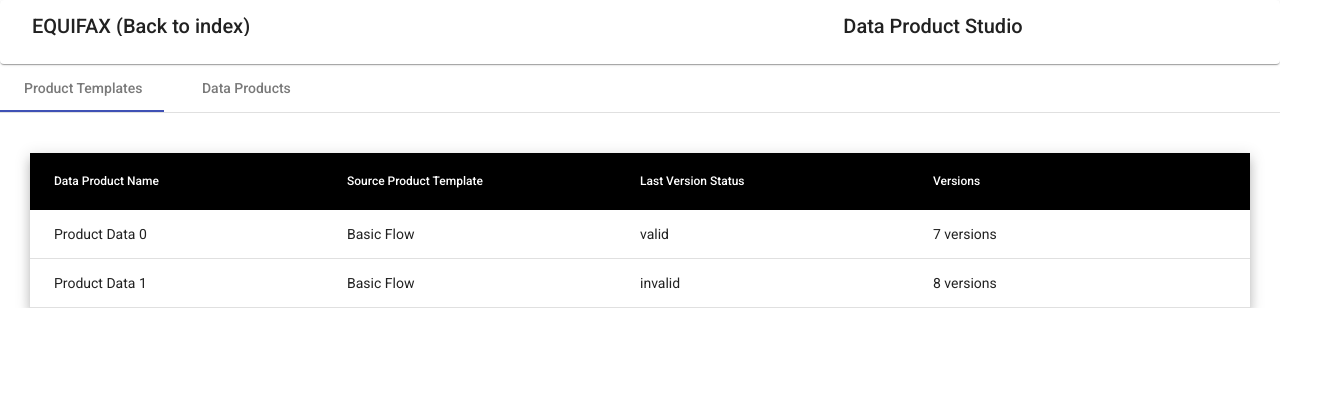
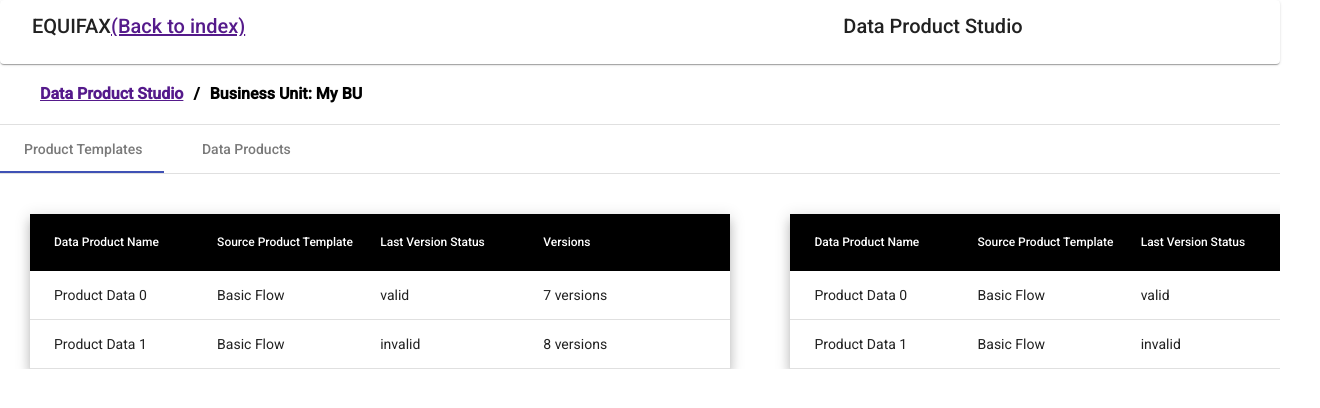
Before and after one commit to NamaNagesh/AngularMy, an Angular app: page / in a window 1280 px wide. Shown: the top 408 px of the page, 1320 px wide, since content can reach past the window. Built offline with nearby package versions, Linux system fonts and the light colour scheme.

Commit message:
header update and breadcrumb

```diff
--- a/package.json
+++ b/package.json
@@ -2,7 +2,7 @@
   "name": "my-angular",
   "version": "0.0.0",
   "scripts": {
-    "ng": "ng g c header",
+    "ng": "ng g c breadcrumb",
     "start": "ng serve",
     "build": "ng build",
     "watch": "ng build --watch --configuration development",
--- a/src/app/app.module.ts
+++ b/src/app/app.module.ts
@@ -12,13 +12,15 @@
 import { DataProductsComponent } from './data-products/data-products.component';
 import {MatTableModule} from '@angular/material/table';
 import { HeaderComponent } from './header/header.component';
+import { BreadcrumbComponent } from './breadcrumb/breadcrumb.component';
 
 @NgModule({
   declarations: [
     AppComponent,
     ProductsTemplatesComponent,
     DataProductsComponent,
-    HeaderComponent
+    HeaderComponent,
+    BreadcrumbComponent
   ],
   imports: [
     BrowserModule,
--- /dev/null
+++ b/src/app/breadcrumb/breadcrumb.component.html
@@ -0,0 +1,5 @@
+<div class="breadCard">
+<a class="breadItem" href="">Data Product Studio</a>
+<span class="breadItem">/</span>
+<span class="breadItem">Business Unit: My BU</span>
+</div>
--- /dev/null
+++ b/src/app/breadcrumb/breadcrumb.component.scss
@@ -0,0 +1,13 @@
+.breadCard{
+  width:100%;
+  height: 30px;
+  font-weight: bold;
+  font-size: 16px;
+  padding: 10px;
+  margin-left: 20px;
+  margin-top: 10px;
+}
+
+.breadItem{
+    padding-left:10px;
+}
--- /dev/null
+++ b/src/app/breadcrumb/breadcrumb.component.ts
@@ -0,0 +1,15 @@
+import { Component, OnInit } from '@angular/core';
+
+@Component({
+  selector: 'app-breadcrumb',
+  templateUrl: './breadcrumb.component.html',
+  styleUrls: ['./breadcrumb.component.scss']
+})
+export class BreadcrumbComponent implements OnInit {
+
+  constructor() { }
+
+  ngOnInit(): void {
+  }
+
+}
--- a/src/app/data-products/data-products.component.html
+++ b/src/app/data-products/data-products.component.html
@@ -1,3 +1,5 @@
+
+
 <div class="table-container mat-elevation-z8">
     <mat-table #table [dataSource]="dataSource">
 
@@ -51,4 +53,6 @@
       <mat-header-row *matHeaderRowDef="displayedColumns"></mat-header-row>
       <mat-row *matRowDef="let row; columns: displayedColumns;"></mat-row>
     </mat-table>
-  </div>
+
+
+</div>
--- a/src/app/header/header.component.html
+++ b/src/app/header/header.component.html
@@ -4,9 +4,11 @@
     <mat-card-header>
       <mat-card-title>
         <mat-grid-list cols="12" rowHeight="20px">
-            <mat-grid-tile class="firstHeading" colspan="8">EQUIFAX (Back to index)</mat-grid-tile>
+            <mat-grid-tile class="firstHeading" colspan="8">EQUIFAX <a href="">(Back to index)</a></mat-grid-tile>
             <mat-grid-tile class="secondHeading" colspan="4">Data Product Studio</mat-grid-tile>
           </mat-grid-list>
       </mat-card-title>
     </mat-card-header>
   </mat-card>
+  <app-breadcrumb></app-breadcrumb>
+  <mat-divider></mat-divider>
--- a/src/app/products-templates/products-templates.component.html
+++ b/src/app/products-templates/products-templates.component.html
@@ -68,6 +68,8 @@
 
   </mat-card> -->
 
+
+  <div style="display:inline-flex">
   <div class="table-container mat-elevation-z8">
     <mat-table #table [dataSource]="dataSource">
 
@@ -102,6 +104,50 @@
       <mat-header-row *matHeaderRowDef="displayedColumns"></mat-header-row>
       <mat-row *matRowDef="let row; columns: displayedColumns;"></mat-row>
     </mat-table>
+
+
+
   </div>
 
+  <div class="table-container mat-elevation-z8">
+    <mat-table #table [dataSource]="dataSource">
+
+
+
+      <ng-container matColumnDef="productName">
+        <mat-header-cell *matHeaderCellDef>Data Product Name </mat-header-cell>
+        <mat-cell *matCellDef="let element"> {{element.productName}} </mat-cell>
+      </ng-container>
+
+
+      <ng-container matColumnDef="sproductTemplate">
+        <mat-header-cell *matHeaderCellDef> Source Product Template </mat-header-cell>
+        <mat-cell *matCellDef="let element"> {{element.sproductTemplate}} </mat-cell>
+      </ng-container>
+
+
+      <ng-container matColumnDef="lastVersionStatus">
+        <mat-header-cell *matHeaderCellDef> Last Version Status </mat-header-cell>
+        <mat-cell *matCellDef="let element"> {{element.lastVersionStatus}} </mat-cell>
+      </ng-container>
+
+
+      <ng-container matColumnDef="versions">
+        <mat-header-cell *matHeaderCellDef> Versions </mat-header-cell>
+        <mat-cell *matCellDef="let element"> {{element.versions}} </mat-cell>
+      </ng-container>
+
+
+
+
+      <mat-header-row *matHeaderRowDef="displayedColumns"></mat-header-row>
+      <mat-row *matRowDef="let row; columns: displayedColumns;"></mat-row>
+    </mat-table>
+
+
+
+  </div>
+
+</div>
+
 <!-- </div> -->
--- a/src/app/products-templates/products-templates.component.scss
+++ b/src/app/products-templates/products-templates.component.scss
@@ -60,7 +60,7 @@
   margin-right: 30px;
   flex-direction: column;
   max-height: 500px;
-  min-width: 300px;
+  min-width: 70%;
 }
 
 .mat-table {
```
Also changed, not shown: 1 other file (tests, documents, lock files or other folders).
